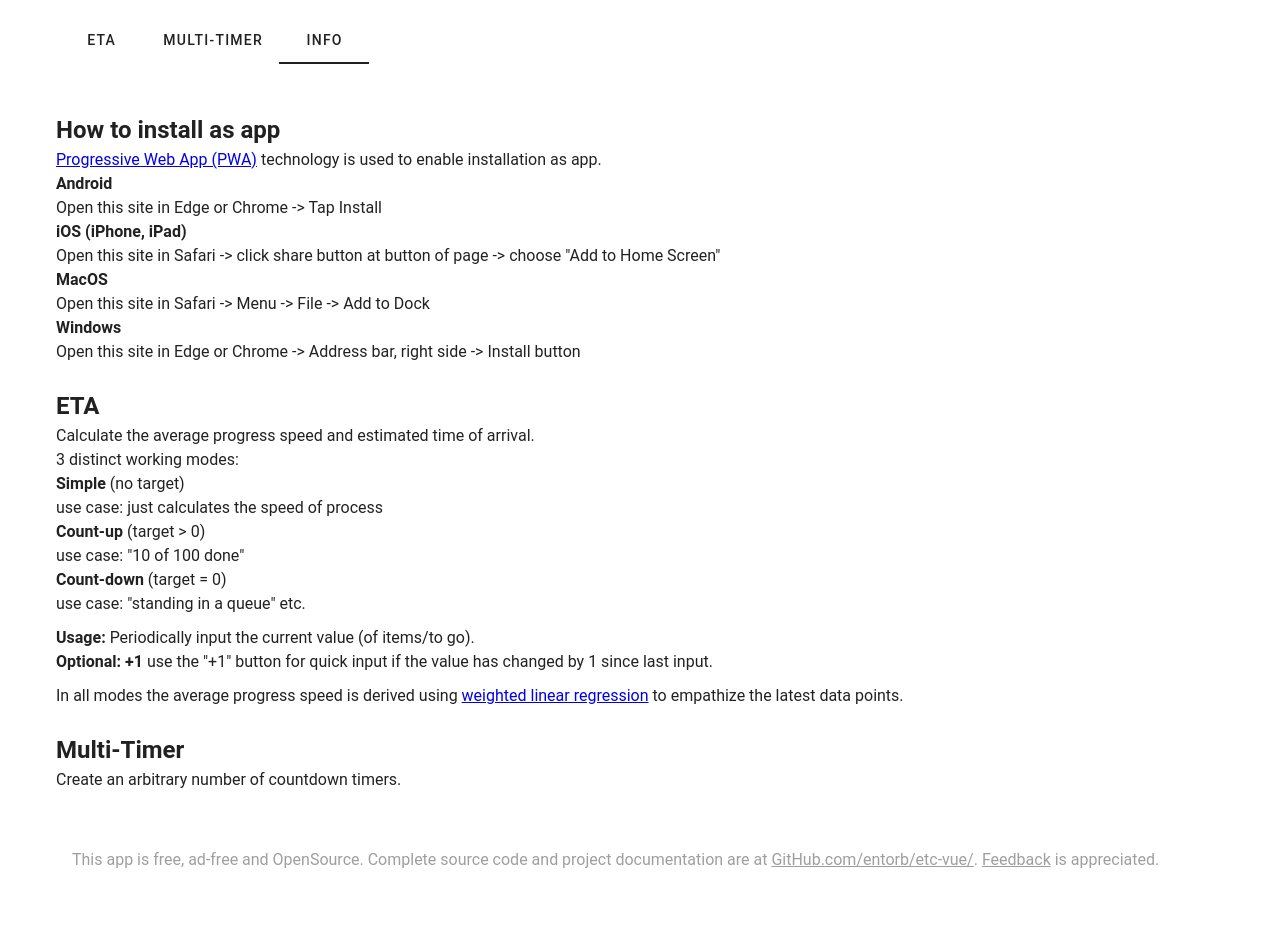
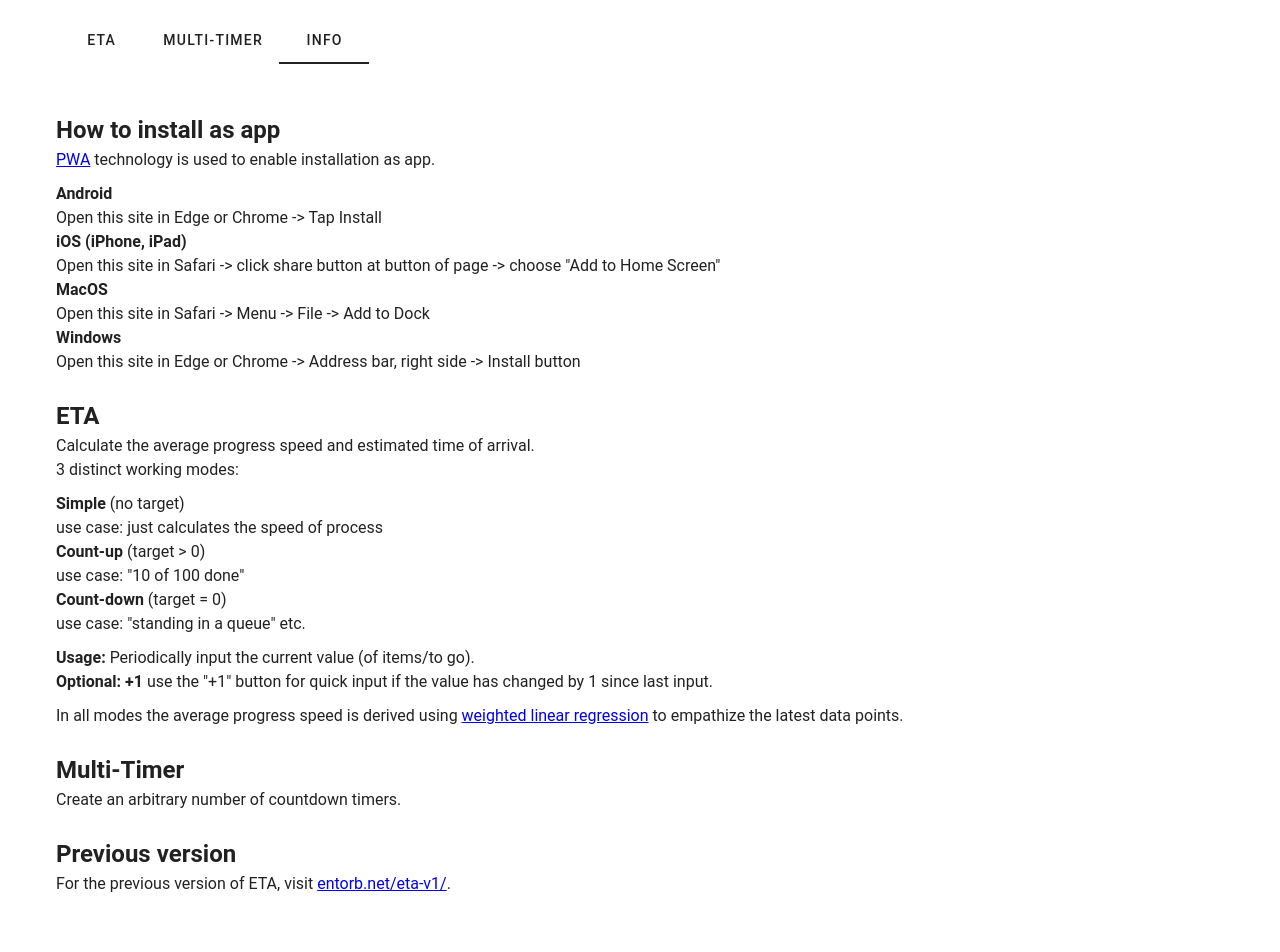
Before and after one commit to entorb/eta-vue, a Vue app: page /eta/info in a window 1280 px wide. Shown: the top 952 px of the page. Before the commit the page ends 896 px from the top, so only its background shows below. Built offline with nearby package versions, Linux system fonts and the light colour scheme.

Commit message:
Update MainInfo.vue

```diff
--- a/src/components/MainInfo.vue
+++ b/src/components/MainInfo.vue
@@ -3,10 +3,8 @@
     <v-row>
       <v-col>
         <h2>How to install as app</h2>
-        <p>
-          <a href="https://en.wikipedia.org/wiki/Progressive_web_app" target="_blank"
-            >Progressive Web App (PWA)</a
-          >
+        <p style="padding-bottom: 10px">
+          <a href="https://en.wikipedia.org/wiki/Progressive_web_app" target="_blank">PWA</a>
           technology is used to enable installation as app.
         </p>
         <p>
@@ -31,7 +29,7 @@
     <v-row>
       <v-col>
         <h2>ETA</h2>
-        <p>
+        <p style="padding-bottom: 10px">
           Calculate the average progress speed and estimated time of arrival.<br />
           3 distinct working modes:
         </p>
@@ -67,6 +65,15 @@
         <p>Create an arbitrary number of countdown timers.</p>
       </v-col>
     </v-row>
+    <v-row>
+      <v-col>
+        <h2>Previous version</h2>
+        <p>
+          For the previous version of ETA, visit
+          <a href="https://entorb.net/eta-v1/">entorb.net/eta-v1/</a>.
+        </p>
+      </v-col>
+    </v-row>
   </v-container>
 </template>
 
```
